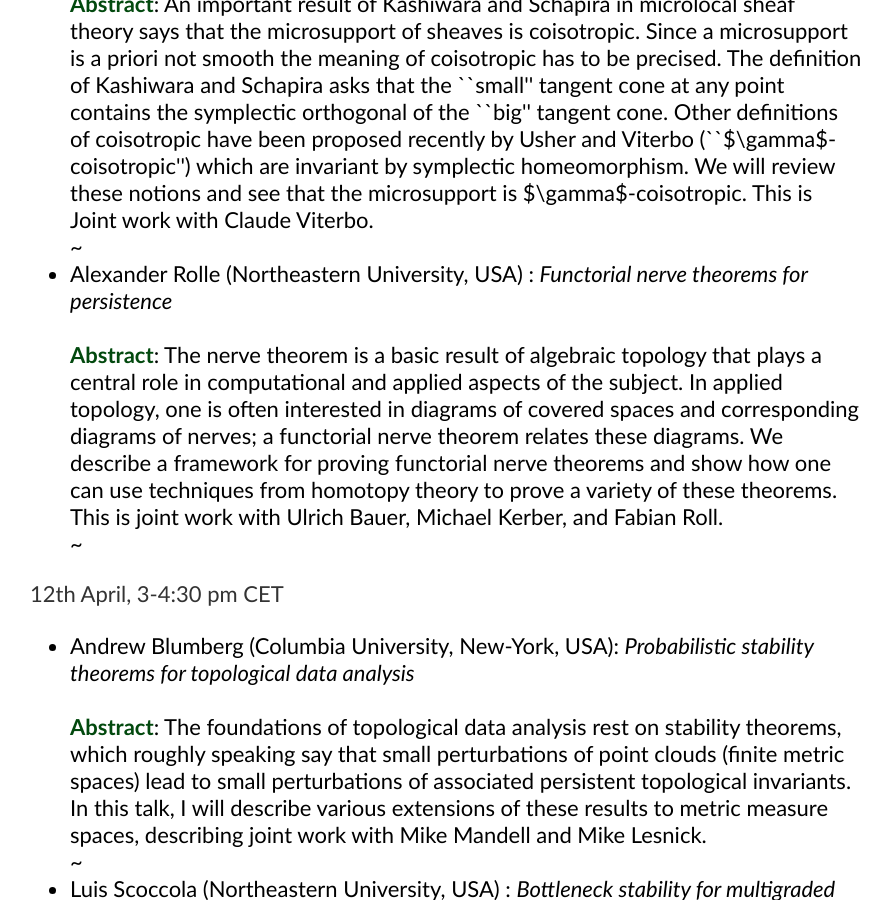
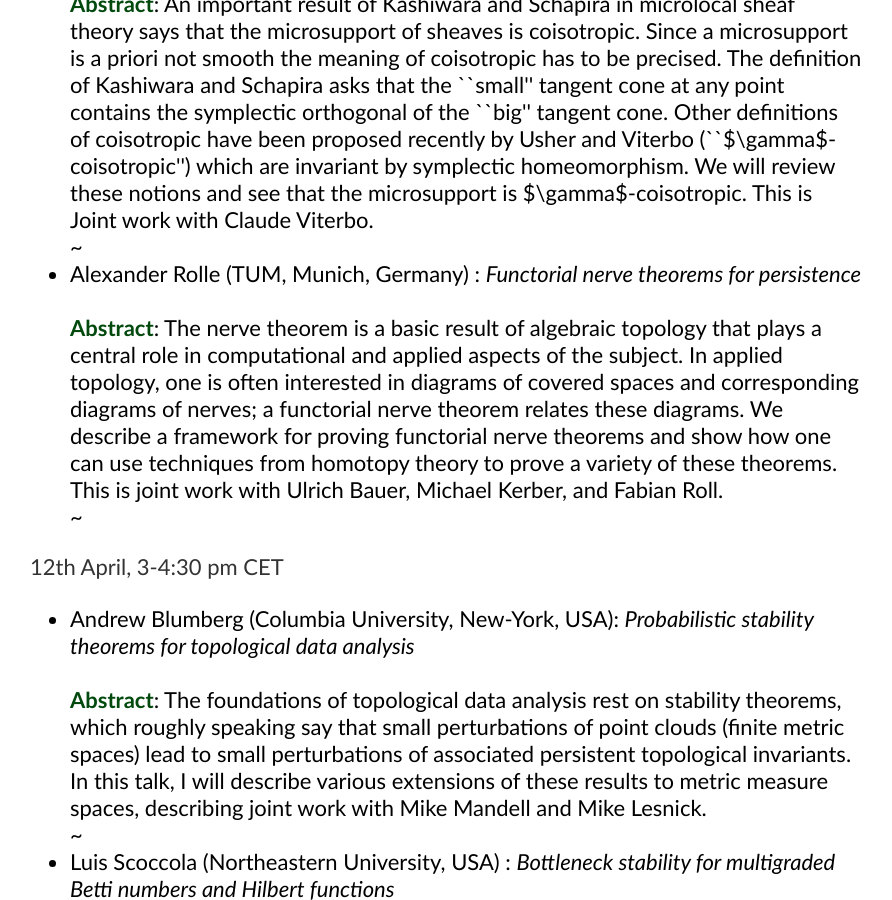
Before and after one commit to nberkouk/nberkouk.github.io, a Jekyll site: the page built from psht.html, in a window 1280 px wide and 900 px high, scrolled down 534 px. Shown: the whole window, without its empty margins (194-1086 px from the left). Built offline with Jekyll 4.4.1, drawn with Linux system fonts in a browser that asks for light colours.

Commit message:
added may

```diff
--- a/psht.html
+++ b/psht.html
@@ -34,7 +34,7 @@ title: Nicolas Berkouk
         (``$\gamma$-coisotropic'') which are invariant by symplectic homeomorphism. We
         will review these notions and see that the microsupport is $\gamma$-coisotropic. This is Joint work with Claude Viterbo. <br> ~
 
-      <li> Alexander Rolle  (Northeastern University, USA)  : <i>Functorial nerve theorems for persistence</i></li>
+      <li> Alexander Rolle  (TUM, Munich, Germany)  : <i>Functorial nerve theorems for persistence</i></li>
 
         <br> <b> Abstract</b>: The nerve theorem is a basic result of algebraic topology that plays a central role in computational and applied aspects of the subject. In applied topology, one is often interested in diagrams of covered spaces and corresponding diagrams of nerves; a functorial nerve theorem relates these diagrams. We describe a framework for proving functorial nerve theorems and show how one can use techniques from homotopy theory to prove a variety of these theorems. This is joint work with Ulrich Bauer, Michael Kerber, and Fabian Roll.
        <br> ~
```
